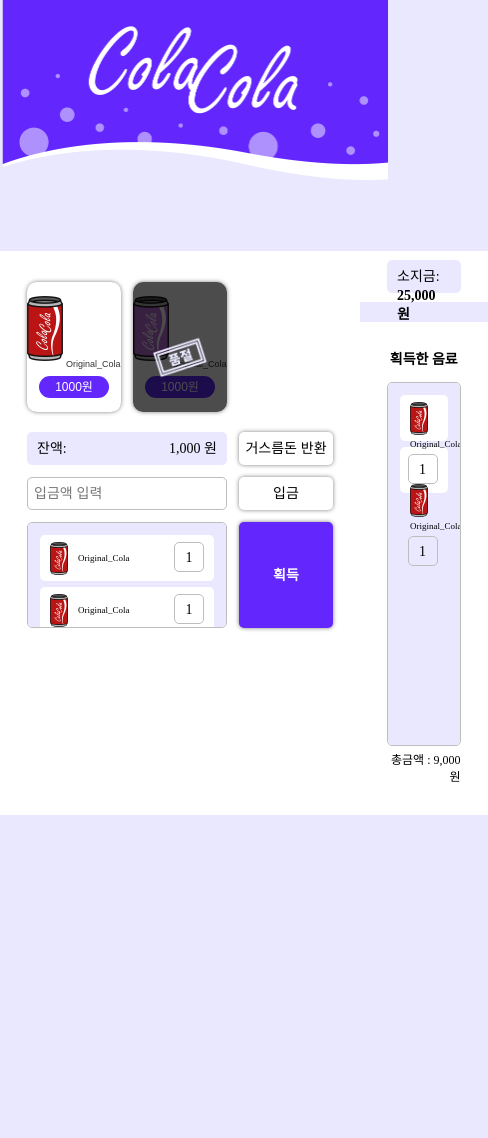
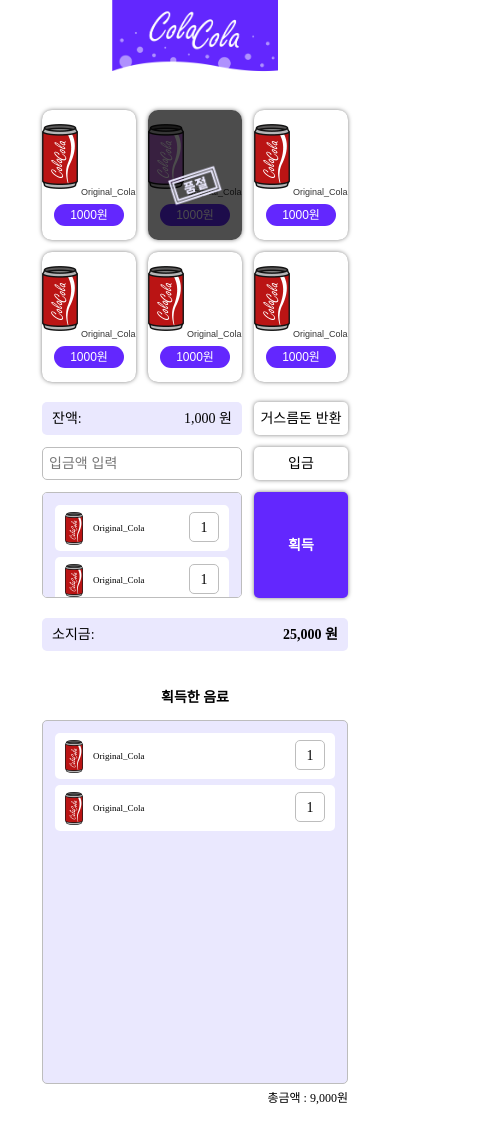
Before and after one commit to sandwe/vending-machine, a plain HTML site: page index.html in a window 390 px wide. Shown: the whole page, 488 px wide, since content can reach past the window. Before the commit the page ends 986 px from the top, so only its background shows below. Drawn offline with Linux system fonts and the light colour scheme.

Commit message:
Feat: 미디어 쿼리 반응형 추가

```diff
--- a/index.html
+++ b/index.html
@@ -34,6 +34,35 @@
               <div class="bg-soldout">
                 <img src="images/sold_out.png" alt="품절" class="img-soldout" />
               </div>
+            </li>
+            <li class="list-item-beverage">
+              <button class="btn-beverage">
+                <img src="images/original_cola.png" alt="" class="img-beverage" />
+                Original_Cola
+                <span class="txt-price">1000원</span>
+              </button>
+            </li>
+
+            <li class="list-item-beverage">
+              <button class="btn-beverage">
+                <img src="images/original_cola.png" alt="" class="img-beverage" />
+                Original_Cola
+                <span class="txt-price">1000원</span>
+              </button>
+            </li>
+            <li class="list-item-beverage">
+              <button class="btn-beverage">
+                <img src="images/original_cola.png" alt="" class="img-beverage" />
+                Original_Cola
+                <span class="txt-price">1000원</span>
+              </button>
+            </li>
+            <li class="list-item-beverage">
+              <button class="btn-beverage">
+                <img src="images/original_cola.png" alt="" class="img-beverage" />
+                Original_Cola
+                <span class="txt-price">1000원</span>
+              </button>
             </li>
           </ul>
           <div class="cont-controller">
--- a/style.css
+++ b/style.css
@@ -64,12 +64,11 @@ body {
 .cont-selected {
   height: 106px;
   background-color: #eae8fe;
-  padding: 12px 0;
+  padding: 12px;
   overflow: auto;
   border: 1px solid #bdbdbd;
 }
 .cont-selected .list-selected {
-  width: calc(100% - 24px);
   margin: 0 auto;
 }
 .list-selected .list-item-selected {
@@ -102,6 +101,7 @@ body {
 }
 .main-contents {
   display: flex;
+  align-items: stretch;
 }
 .main-contents .section-vending,
 .main-contents .section-right {
@@ -109,7 +109,7 @@ body {
 }
 .main-contents .section-vending {
   margin-right: auto;
-  padding: 31px 27px 28px;
+  padding: 24px 27px;
 }
 
 /* 자판기 음료 리스트 */
@@ -208,9 +208,6 @@ button {
   padding: 7px 10px;
 }
 
-/* .cont-controller .txt-cash::before {
-  content: "잔액:";
-} */
 .txt-cash span {
   float: right;
 }
@@ -235,7 +232,7 @@ button {
 /* 소지금 */
 .section-right .section-money {
   padding: 9px 27px;
-  margin-bottom: 20px;
+  margin-bottom: 13px;
 }
 .section-money .txt-mycash {
   border-radius: 5px;
@@ -249,7 +246,7 @@ button {
 
 /* 획득한 음료 */
 .section-right .section-mybeverage {
-  padding: 28px 27px 29px;
+  padding: 28px 27px;
 }
 .section-mybeverage .tit-mybeverage {
   font-weight: 700;
@@ -257,11 +254,35 @@ button {
   margin-bottom: 13px;
 }
 .section-mybeverage .cont-mybeverage {
+  margin-bottom: 6px;
   height: 364px;
-  margin-bottom: 6px;
 }
 .section-mybeverage .txt-total {
   text-align: right;
   font-size: 12px;
   line-height: 17px;
 }
+
+@media screen and (max-width: 768px) {
+  body {
+    background-color: #fff;
+  }
+  .header {
+    margin-bottom: 18px;
+  }
+  .header .img-logo {
+    width: 166px;
+    height: 78px;
+  }
+  .main-contents {
+    flex-direction: column;
+    align-items: center;
+  }
+  .main-contents .section-vending {
+    margin-right: 0;
+    padding: 11px 27px;
+  }
+  .section-right .section-money {
+    margin-bottom: 0;
+  }
+}
```
